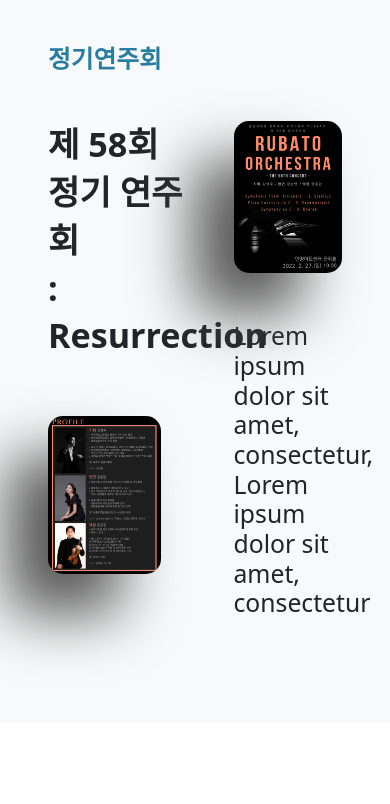
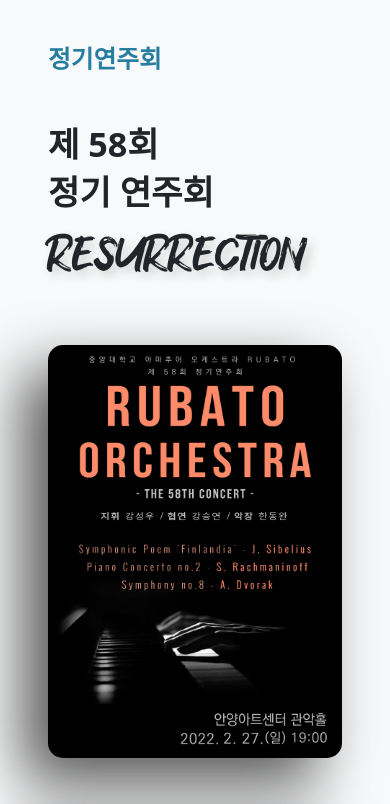
Before and after one commit to cau-rubato/rubato-web-frontend, a Vue app: page / in a window 390 px wide. Shown: the part 900-1704 px from the top of the page. Built offline with nearby package versions, Linux system fonts and the light colour scheme.

Commit message:
[feature/concertpage-css](#41) Optimize concert page for responsive web
src/assets/fonts
srf/assets/styles/
src/views/main/pages

```diff
--- a/src/assets/styles/main.css
+++ b/src/assets/styles/main.css
@@ -29,3 +29,9 @@
         padding-bottom: 11rem;
     }
 }
+
+@font-face {
+    font-family: "Kepolu";
+    src: url("../fonts/kepolu/Kepolu.ttf") format("truetype");
+    font-weight: normal;
+}
--- a/src/views/main/pages/ConcertPage.vue
+++ b/src/views/main/pages/ConcertPage.vue
@@ -2,22 +2,17 @@
   <div class="concerts bg-light">
     <div class="container page px-5">
       <h2 class="page-title main-color">정기연주회</h2>
-      <div class="concert-detail mt-5 row">
-        <div class="col-6">
-          <h1 class="display-4 page-head">제 58회<br/>정기 연주회 <br/>: Resurrection</h1>
-
-          <div class="col-10"><img class="poster mt-5" src="@/assets/images/profile.png" /></div>
+      <div class="concert-detail mt-5 row gap-5">
+        <div class="col">
+          <h1 class="display-4 page-head">제 58회<br/>정기 연주회</h1>
+          <h1 class="display-2 concert-name mt-3 concert-bottom-margin">RESURRECTION</h1>
+          <img class="poster t-5" src="@/assets/images/poster.png" />
         </div>
-        <div class="col-6">
-          <div class="row">
-            <div class="col-2"></div>
-            <div class="col-10">
-              <img class="poster" src="@/assets/images/poster.png" />
+        <div class="col">
+              <img class="poster concert-bottom-margin" src="@/assets/images/profile.png" />
               <h2 class="mt-5">
                 Lorem ipsum dolor sit amet, consectetur,<br/>Lorem ipsum dolor sit amet, consectetur
               </h2>
-            </div>
-          </div>
         </div>
       </div>
     </div>
@@ -33,8 +28,17 @@ export default {
 <style scoped>
 .poster {
   width: 100%;
-  filter: drop-shadow(-40px 40px 30px #555);
+  filter: drop-shadow(-25px 25px 30px #555);
   border-radius: 15px;
 }
 
+.concert-name {
+  font-family: Kepolu;
+  text-shadow: 5px 5px 10px lightgray;
+}
+
+.concert-bottom-margin {
+  margin-bottom: 4rem;
+}
+
 </style>
```
Also changed, not shown: src/assets/fonts/kepolu/Kepolu.otf (added), src/assets/fonts/kepolu/Kepolu.ttf (added).
